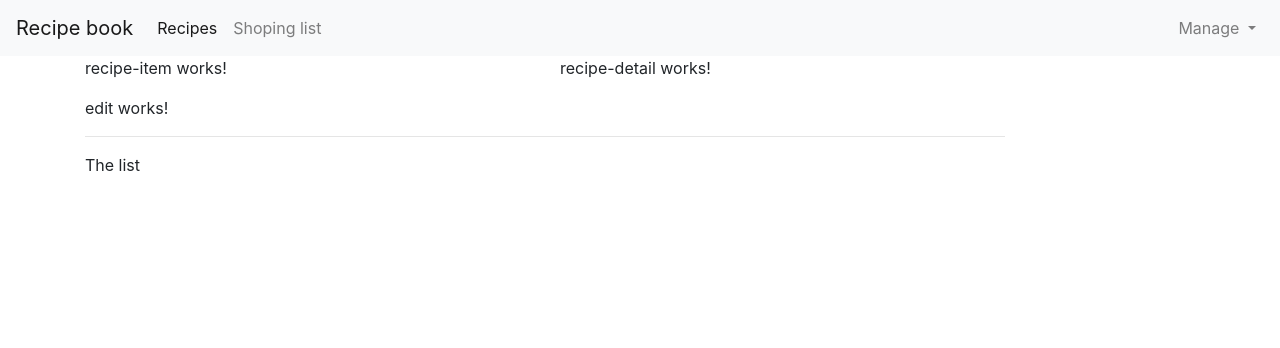
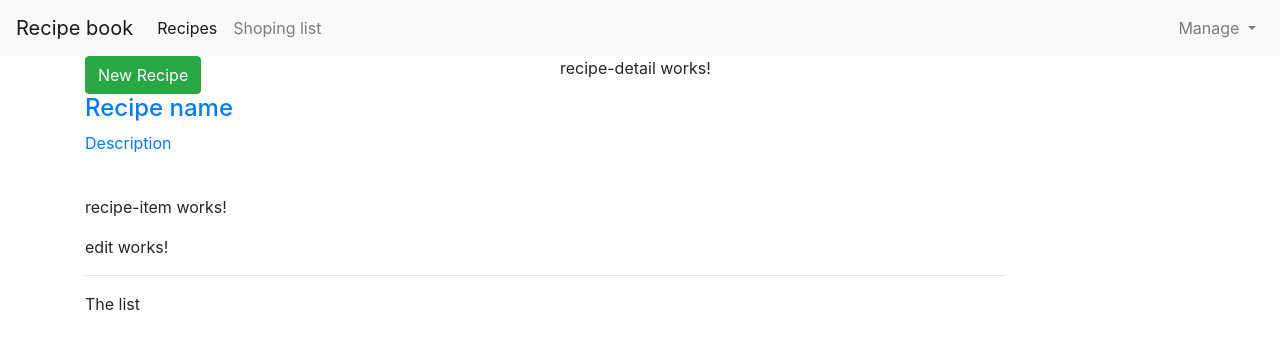
Before and after one commit to AmirSejdinovic/Angular-Recipe-book-and-shooping-list, an Angular app: page / in a window 1280 px wide. Shown: the top 348 px of the page. Built offline with nearby package versions, Linux system fonts and the light colour scheme.

Commit message:
Creating recipe item look via boostrap

```diff
--- a/src/app/recipes/recipe-list/recipe-list.component.html
+++ b/src/app/recipes/recipe-list/recipe-list.component.html
@@ -1 +1,22 @@
-<app-recipe-item></app-recipe-item>
+
+<div class="row">
+  <div class="col-sm-12">
+    <button class="btn btn-success">New Recipe</button>
+  </div>
+</div>
+<div class="row">
+  <div class="col-sm-12">
+    <a href="#" class="list-group.item clearfix">
+      <div class="pull-left">
+        <h4 class="list-group-item-heading">
+         Recipe name
+        </h4>
+        <p class="list-grou-item-text">Description</p>
+      </div>
+      <span class="pull-right">
+        <img src="" alt="" class="img-responsive" style="max-height:50px;">
+      </span>
+    </a>
+    <app-recipe-item></app-recipe-item>
+  </div>
+</div>
--- a/src/app/recipes/recipe-list/recipe-list.component.ts
+++ b/src/app/recipes/recipe-list/recipe-list.component.ts
@@ -1,4 +1,6 @@
 import { Component, OnInit } from '@angular/core';
+//Importing the Recipe class
+import { Recipe } from '../recipe.model';
 
 @Component({
   selector: 'app-recipe-list',
@@ -7,7 +9,11 @@
 })
 export class RecipeListComponent implements OnInit {
   //This will be array of recipes, and it is now empty. It will be filed with array methods
-  recipes = [];
+  //I here defined that proprety will be use the Recipe model
+  recipes: Recipe[] = [
+    //Creating new Recipe based on our blueprint eg Recipe class
+    new Recipe('A test Recipe','This is a test','https://p0.pikist.com/photos/202/820/gastronomy-food-dishes-eat-recipe-lunch.jpg')
+  ];
 
   constructor() { }
 
```
